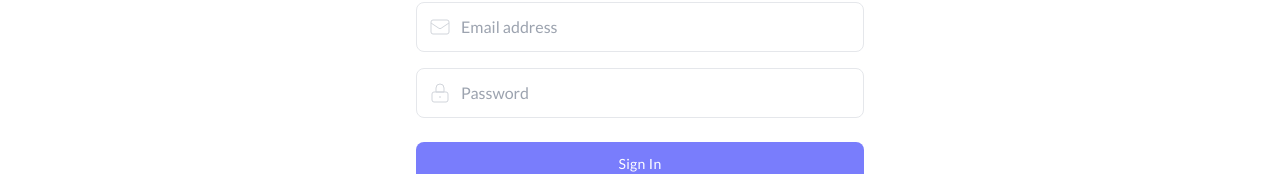
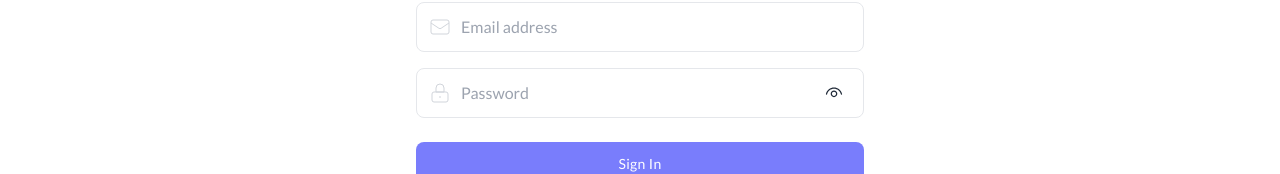
Before and after one commit to saifullahkabir/HelpNow-Platform, a React (Vite) app: page /login in a window 1280 px wide. Shown: the part 310-484 px from the top of the page. Built offline with nearby package versions, Linux system fonts and the light colour scheme.

Commit message:
setShowPassword onClick funtion set in login page

```diff
--- a/src/pages/Authentication/Login.jsx
+++ b/src/pages/Authentication/Login.jsx
@@ -1,6 +1,9 @@
 import { Link } from 'react-router-dom';
 import logo from '../../assets/volunteer.png'
+import { useState } from 'react';
+import { VscEye, VscEyeClosed } from 'react-icons/vsc';
 const Login = () => {
+    const [showPassword, setShowPassword] = useState(false)
     return (
         <div>
             <section className="font-lato ">
@@ -32,11 +35,17 @@ const Login = () => {
                                     </svg>
                                 </span>
                                 <input
-                                    type="password"
+                                    type={showPassword? "text" : "password"}
                                     placeholder='Password'
                                     name='password'
                                     className="block w-full py-3 text-gray-700  border rounded-lg px-11    focus:border-gray-400  focus:ring-gray-300 focus:outline-none focus:ring focus:ring-opacity-40"
                                 />
+                                <span
+                                    className="absolute right-5 text-lg md:text-xl "
+                                    onClick={() => setShowPassword(!showPassword)}
+                                >
+                                    {showPassword ? <VscEyeClosed></VscEyeClosed> : <VscEye></VscEye>}
+                                </span>
                             </div>
                             <div className='mt-5 md:mt-6'>
                                 <button className="w-full px-6 py-3 text-sm font-medium tracking-wide text-white capitalize transition-colors duration-300 transform bg-[#797DFC] rounded-lg hover:bg-[#888cfcc0] focus:outline-none focus:ring focus:ring-gray-300 focus:ring-opacity-50">
```
